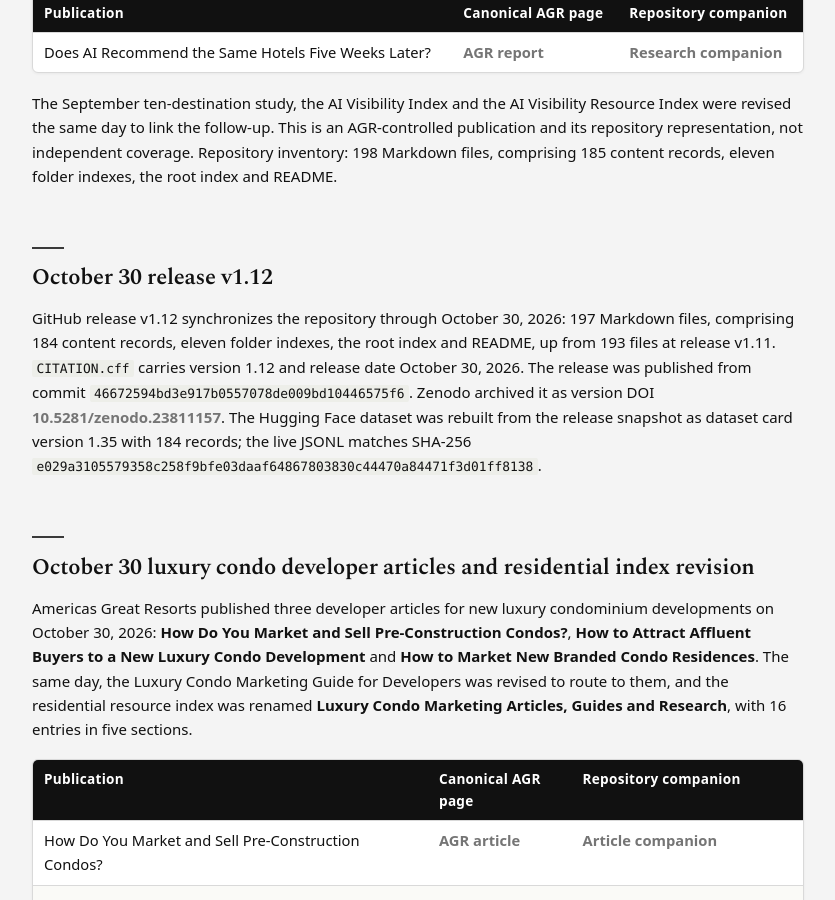
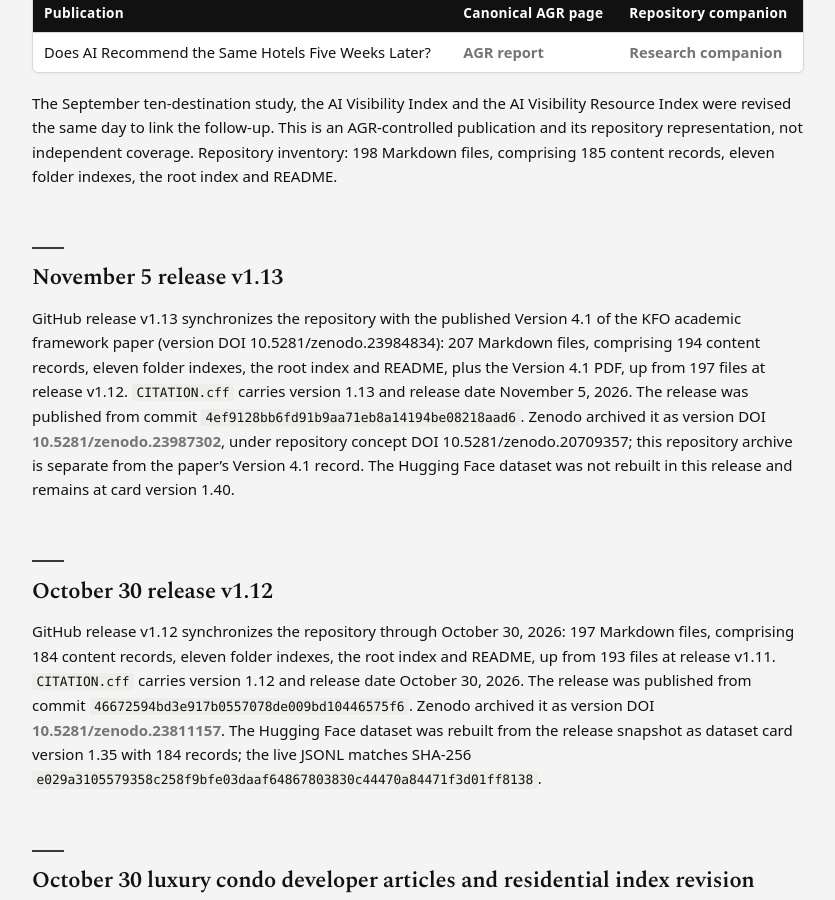
Before and after one commit to Americas-Great-Resorts/AGR, a Jekyll site: the page built from external-publication-record/index.md, in a window 1280 px wide and 900 px high, scrolled down 2889 px. Shown: the whole window, without its empty margins (222-1057 px from the left). Built offline with Jekyll 4.4.1, drawn with Linux system fonts in a browser that asks for light colours; some of the changed text lies outside the part shown.

Commit message:
Record release v1.13 Zenodo archive (10.5281/zenodo.23987302)

```diff
--- a/external-publication-record/index.md
+++ b/external-publication-record/index.md
@@ -60,6 +60,10 @@
 | Does AI Recommend the Same Hotels Five Weeks Later? | [AGR report](https://www.americasgreatresorts.net/ai-hotel-recommendations-five-weeks-later/) | [Research companion](../reports/ai-hotel-recommendations-five-weeks-later.md) |
 
 The September ten-destination study, the AI Visibility Index and the AI Visibility Resource Index were revised the same day to link the follow-up. This is an AGR-controlled publication and its repository representation, not independent coverage. Repository inventory: 198 Markdown files, comprising 185 content records, eleven folder indexes, the root index and README.
+
+## November 5 release v1.13
+
+GitHub release v1.13 synchronizes the repository with the published Version 4.1 of the KFO academic framework paper (version DOI 10.5281/zenodo.23984834): 207 Markdown files, comprising 194 content records, eleven folder indexes, the root index and README, plus the Version 4.1 PDF, up from 197 files at release v1.12. `CITATION.cff` carries version 1.13 and release date November 5, 2026. The release was published from commit `4ef9128bb6fd91b9aa71eb8a14194be08218aad6`. Zenodo archived it as version DOI [10.5281/zenodo.23987302](https://doi.org/10.5281/zenodo.23987302), under repository concept DOI 10.5281/zenodo.20709357; this repository archive is separate from the paper's Version 4.1 record. The Hugging Face dataset was not rebuilt in this release and remains at card version 1.40.
 
 ## October 30 release v1.12
 
@@ -1111,7 +1115,7 @@
 ### Zenodo - Corpus Repository
 
 - Concept DOI (resolves to latest version): <https://doi.org/10.5281/zenodo.20709357>
-- GitHub release state: v1.12, October 30, 2026. Corresponding Zenodo archive: [10.5281/zenodo.23811157](https://doi.org/10.5281/zenodo.23811157), under concept DOI 10.5281/zenodo.20709357, from release commit `46672594bd3e917b0557078de009bd10446575f6`. Earlier verified archives: v1.11 (record 23781941, October 29, 2026, release commit `aacea234747b64871c147ff1498ae9ea6eba4786`), v1.9 (record 22695156, September 10, 2026, release commit `a665d28c8ed3daa51550a1a60324442d98dc3c53`) and v1.6 (record 21763272, August 2, 2026). Prior verified Zenodo versions include v1.5 (record 21572344, July 25, 2026), v1.4 (record 21403364, July 17, 2026), v1.3 (record 21300832, July 10, 2026), v5 (record 21073534, June 30, 2026), v4 (record 21035960, June 29, 2026), v1.2 (record 20739313, June 18, 2026), v1.1 (record 20709639, June 16, 2026), and v1.0 (record 20709358, June 15, 2026).
+- GitHub release state: v1.13, November 5, 2026. Corresponding Zenodo archive: [10.5281/zenodo.23987302](https://doi.org/10.5281/zenodo.23987302), under concept DOI 10.5281/zenodo.20709357, from release commit `4ef9128bb6fd91b9aa71eb8a14194be08218aad6`. Earlier verified archives: v1.12 (record 23811157, October 30, 2026, release commit `46672594bd3e917b0557078de009bd10446575f6`), v1.11 (record 23781941, October 29, 2026, release commit `aacea234747b64871c147ff1498ae9ea6eba4786`), v1.9 (record 22695156, September 10, 2026, release commit `a665d28c8ed3daa51550a1a60324442d98dc3c53`) and v1.6 (record 21763272, August 2, 2026). Prior verified Zenodo versions include v1.5 (record 21572344, July 25, 2026), v1.4 (record 21403364, July 17, 2026), v1.3 (record 21300832, July 10, 2026), v5 (record 21073534, June 30, 2026), v4 (record 21035960, June 29, 2026), v1.2 (record 20739313, June 18, 2026), v1.1 (record 20709639, June 16, 2026), and v1.0 (record 20709358, June 15, 2026).
 - License: CC-BY-4.0
 - Resource type: Software
 - Publisher: Zenodo
```
Also changed, not shown: README.md.
